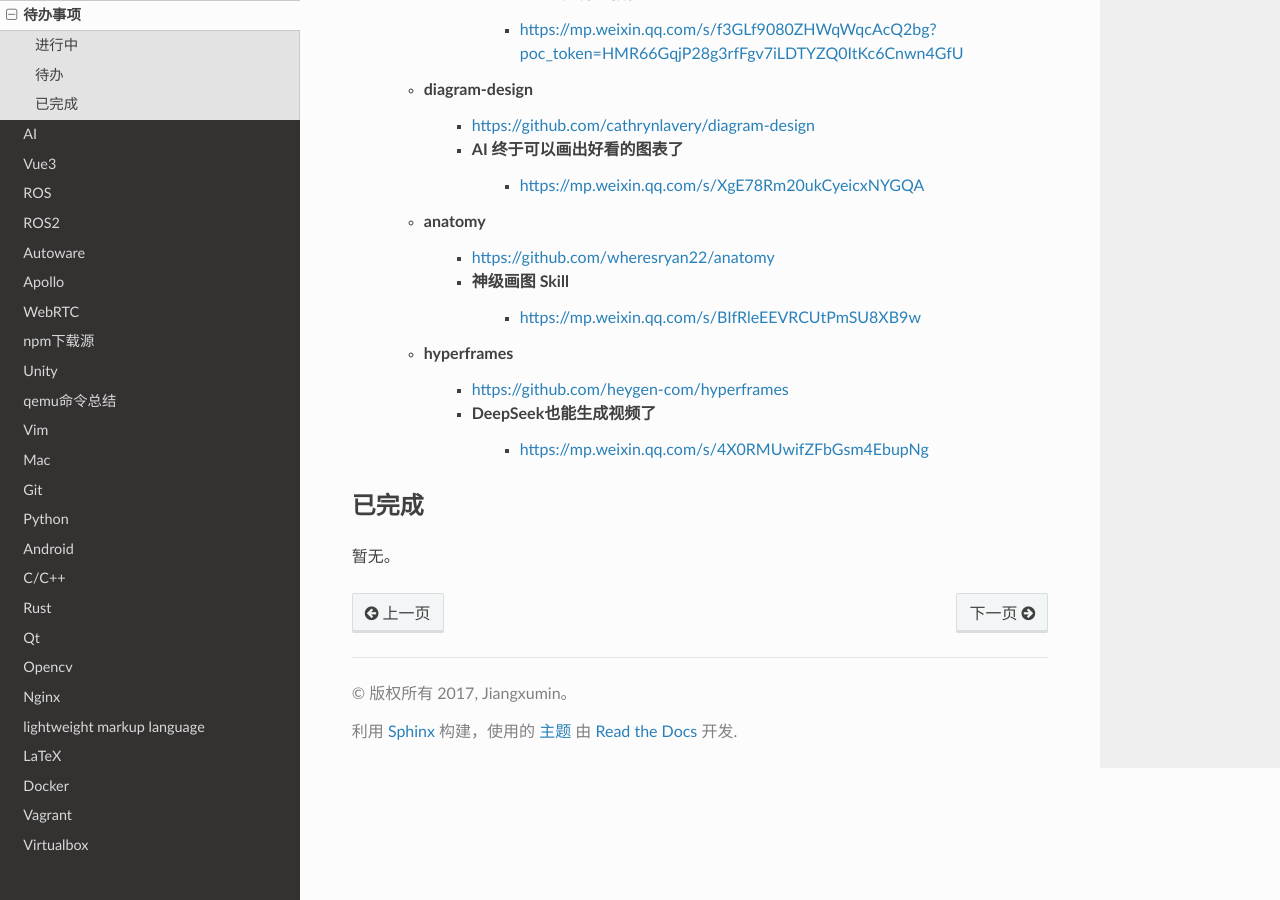
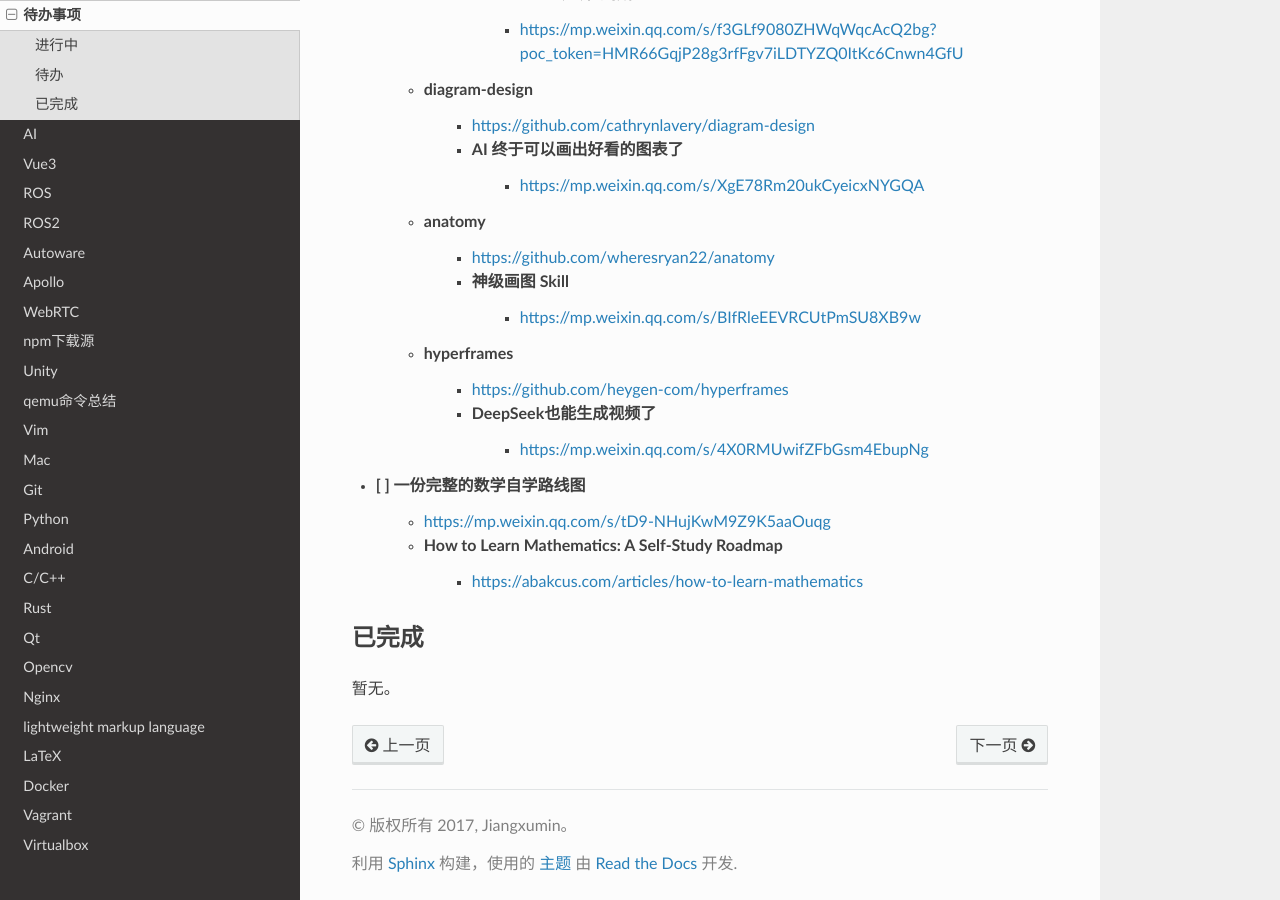
Before and after one commit to my-rds-store/my_space, a Sphinx documentation site: the page built from source/todolist.rst, in a window 1280 px wide and 900 px high, scrolled down 1647 px. Built offline with Sphinx 7.4.7 and the Read the Docs theme 3.1.0, drawn with Linux system fonts in a browser that asks for light colours.

Commit message:
待办列表新增数学自学路线图资料链接
Co-Authored-By: Claude Code <noreply@anthropic.com>

```diff
--- a/source/todolist.rst
+++ b/source/todolist.rst
@@ -78,6 +78,11 @@
         * DeepSeek也能生成视频了
             * https://mp.weixin.qq.com/s/4X0RMUwifZFbGsm4EbupNg
 
+* [ ] 一份完整的数学自学路线图
+    * https://mp.weixin.qq.com/s/tD9-NHujKwM9Z9K5aaOuqg
+    * How to Learn Mathematics: A Self-Study Roadmap
+        * https://abakcus.com/articles/how-to-learn-mathematics
+
 **********
 已完成
 **********
```
